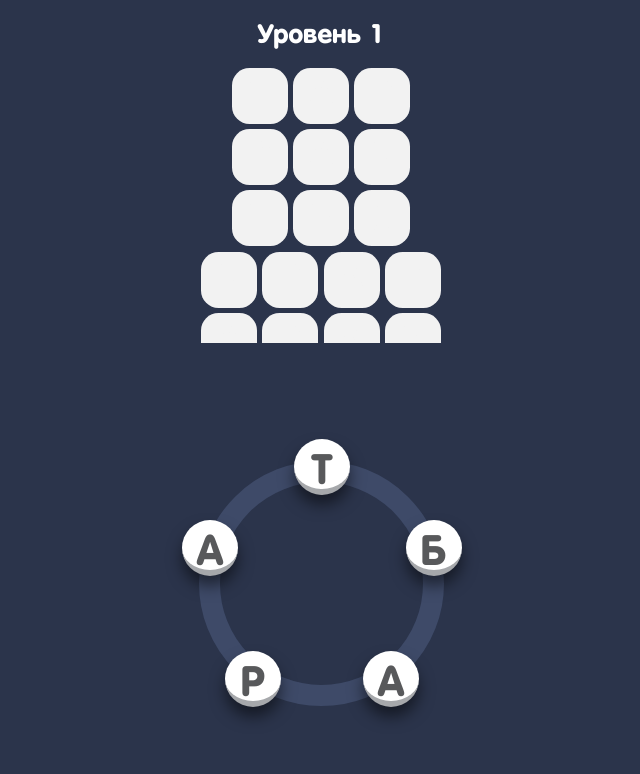
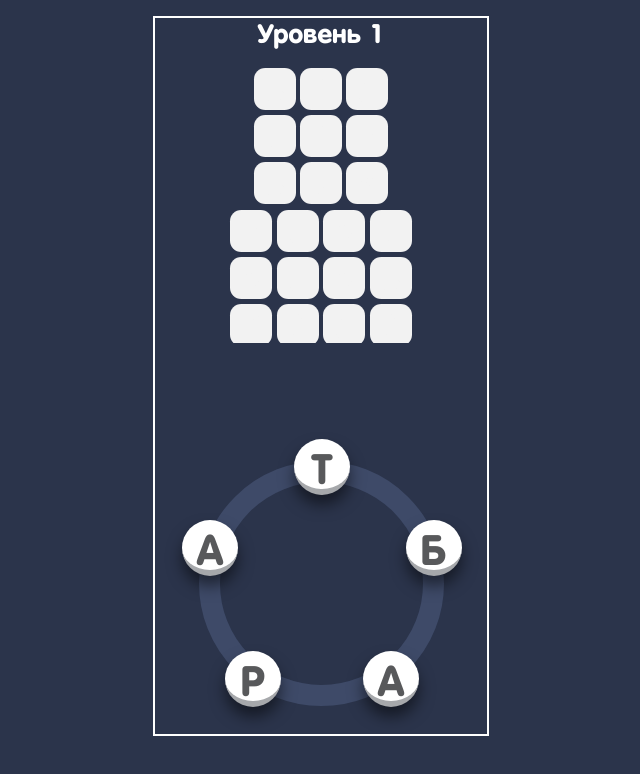
Before and after one commit to TatShen/testTaskOMG, a React (Vite) app: page / in a window 1280 px wide. Shown: the top 774 px of the page, without its empty margins (319-959 px from the left). Built offline with nearby package versions, Linux system fonts and the light colour scheme.

Commit message:
-change work of canvas

```diff
--- a/src/App.jsx
+++ b/src/App.jsx
@@ -4,7 +4,6 @@ import { Modal } from "./Components/Modal/Modal";
 import { useStore } from "zustand";
 import LevelsStore from "./Store/LevelsStore";
 import EnterStore from "./Store/EnterStore";
-import Canvas from "./Components/Lines/Canvas";
 import { WinScreen } from "./Components/WinScreen/WinScreen";
 import { PlayScreen } from "./Components/PlayScreen/PlayScreen";
 
@@ -48,7 +47,6 @@ function App() {
       {isOpenInOtherTab && <Modal />}
       <div className={styles.mainContainer} id="mainContainer">
         {isWin ? <WinScreen /> : <PlayScreen />}
-        <Canvas className={styles.canvas} />
       </div>
     </>
   );
--- a/src/App.module.scss
+++ b/src/App.module.scss
@@ -24,17 +24,3 @@
   -moz-user-select: none;
   -ms-user-select: none;
 }
-
-
-
-
-
-.canvas{
-  position: absolute;
-  top: 0;
-  left: 0;
-  width: 100%;
-  height: 100%;
-  pointer-events: none;
-  z-index: 5;
-}
--- a/src/Components/LettersBlock/LettersBlock.module.scss
+++ b/src/Components/LettersBlock/LettersBlock.module.scss
@@ -14,7 +14,6 @@
   height:17.5rem;
   border: 1.5rem solid #3e4a68;
   border-radius: 50%;
-  z-index: 2;
   display: flex;
   justify-content: center;
   align-items: center;
@@ -57,15 +56,6 @@
 
 
 
-.lines {
-  position: absolute;
-  top: 0;
-  left: 0;
-  width: 100%;
-  height: 100%;
-  z-index: 3;
-  pointer-events: none;
-}
 
 @media screen and (max-width: 612px) {
   .container{
--- a/src/Components/Lines/Canvas.jsx
+++ b/src/Components/Lines/Canvas.jsx
@@ -1,20 +1,23 @@
-import { useRef, useEffect, useState} from 'react';
+import { useRef, useEffect, useState } from "react";
 import PropTypes from "prop-types";
-import { useStore } from 'zustand';
-import EnterStore from '../../Store/EnterStore';
+import { getCoordinates } from "../../utils/getCoordinates";
+import { checkElementUnderCursor } from "../../utils/checkElementUnderCursor";
 
-const Canvas = ({ className }) => {
+const Canvas = ({ className}) => {
   const canvasRef = useRef(null);
-    const {positions} = useStore(EnterStore)
+  const [drawing, setDrawing] = useState(false);
+  const [lines, setLines] = useState([]);
+  const [startPoint, setStartPoint] = useState({ x: 0, y: 0 });
+  const [endPoint, setEndPoint] = useState({ x: 0, y: 0 });
   const [canvasSize, setCanvasSize] = useState({ width: 0, height: 0 });
   useEffect(() => {
     const canvas = canvasRef.current;
-        const ctx = canvas.getContext('2d');
+    const ctx = canvas.getContext("2d");
     const updateCanvasSize = () => {
       const { width, height } = canvas.getBoundingClientRect();
       setCanvasSize({ width, height });
     };
-          window.addEventListener('resize', updateCanvasSize);
+    window.addEventListener("resize", updateCanvasSize);
     updateCanvasSize();
 
     ctx.clearRect(0, 0, canvas.width, canvas.height);
@@ -23,23 +26,88 @@ const Canvas = ({ className }) => {
     ctx.lineWidth = 15;
     ctx.lineCap = "round";
     ctx.lineJoin = "round";
+  }, []);
 
-        if (positions.length > 1) {
+  const handleStart = (e) => {
+    const letterCoordinates = checkElementUnderCursor(e, canvasRef);
+    if (letterCoordinates) {
+      setStartPoint(letterCoordinates);
+      setEndPoint(letterCoordinates);
+      setDrawing(true);
+    }
+  };
+
+  const handleMove = (e) => {
+    if (drawing) {
+      const coordinates = getCoordinates(e, canvasRef);
+      const letterCoordinates = checkElementUnderCursor(e, canvasRef);
+      if (letterCoordinates) {
+        setLines([...lines, { startPoint, endPoint: letterCoordinates }]);
+        setStartPoint(letterCoordinates);
+        setEndPoint(letterCoordinates);
+      } else {
+        setEndPoint(coordinates);
+      }
+      draw();
+    }
+  };
+
+  const handleEnd = () => {
+    if (drawing) {
+      setLines([...lines, { startPoint, endPoint }]);
+      setDrawing(false);
+    }
+  };
+
+  const draw = () => {
+    const canvas = canvasRef.current;
+    const ctx = canvas.getContext("2d");
+    ctx.clearRect(0, 0, canvas.width, canvas.height);
+
+    ctx.strokeStyle = "#638ec4";
+    ctx.lineWidth = 15;
+    ctx.lineCap = "round";
+    ctx.lineJoin = "round";
+
+    lines.forEach((line) => {
       ctx.beginPath();
-          ctx.moveTo(positions[0].x, positions[0].y);
-          for (let i = 1; i < positions.length; i++) {
-            ctx.lineTo(positions[i].x, positions[i].y);
-          }
+      ctx.moveTo(line.startPoint.x, line.startPoint.y);
+      ctx.lineTo(line.endPoint.x, line.endPoint.y);
+      ctx.stroke();
+    });
+
+    if (startPoint && endPoint) {
+      ctx.beginPath();
+      ctx.moveTo(startPoint.x, startPoint.y);
+      ctx.lineTo(endPoint.x, endPoint.y);
       ctx.stroke();
     }
-      }, [positions]);
+  };
 
 
-    return <canvas ref={canvasRef} className={className} width={canvasSize.width} height={canvasSize.height} style={{ width: '100%', height: '100%' }}/>;
+  return (
+    <canvas
+      onMouseDown={(e) => handleStart(e)}
+      onTouchStart={(e) => handleStart(e)}
+      onMouseMove={(e) => handleMove(e)}
+      onTouchMove={(e) => handleMove(e)}
+      onMouseUp={handleEnd}
+      onTouchEnd={handleEnd}
+      onMouseLeave={handleEnd}
+      onTouchCancel={handleEnd}
+      ref={canvasRef}
+      className={className}
+      width={canvasSize.width}
+      height={canvasSize.height}
+      style={{ width: "100%", height: "100%" }}
+      id="canvas"
+    />
+  );
 };
 
 export default Canvas;
 
 Canvas.propTypes = {
   className: PropTypes.string,
+  isDraw: PropTypes.bool
 };
--- a/src/Components/PlayScreen/PlayScreen.jsx
+++ b/src/Components/PlayScreen/PlayScreen.jsx
@@ -1,16 +1,28 @@
-import { useStore } from "zustand"
-import LevelsStore from "../../Store/LevelsStore"
-import { WordsBlock } from "../WordsBlock/WordsBlock"
-import { Enter } from "../Enter/Enter"
-import { LettersBlock } from "../LettersBlock/LettersBlock"
-import styles from './PlayScreen.module.scss'
+import { useStore } from "zustand";
+import LevelsStore from "../../Store/LevelsStore";
+import { WordsBlock } from "../WordsBlock/WordsBlock";
+import { Enter } from "../Enter/Enter";
+import { LettersBlock } from "../LettersBlock/LettersBlock";
+import Canvas from "../Lines/Canvas";
+import styles from "./PlayScreen.module.scss";
+import { useState } from "react";
 
 export const PlayScreen = () => {
-    const {level} = useStore(LevelsStore)
-    return  <div className={styles.play}>
-    <h1>Уровень {level}</h1>
-    <WordsBlock />
-    <Enter />
-    <LettersBlock />
-  </div>
-}
+  const [isDrawing, setIsDrawing] = useState(false);
+  const { level } = useStore(LevelsStore);
+  return (
+    <div
+      className={styles.play}
+      onMouseDown={() => setIsDrawing(true)}
+      onTouchStart={() => setIsDrawing(true)}
+      onMouseUp={() => setIsDrawing(false)}
+      onTouchEnd={() => setIsDrawing(false)}
+    >
+      <h1>Уровень {level}</h1>
+      <WordsBlock />
+      <Enter />
+      <Canvas className={styles.canvas} isDraw={isDrawing} />
+      <LettersBlock />
+    </div>
+  );
+};
--- a/src/Components/PlayScreen/PlayScreen.module.scss
+++ b/src/Components/PlayScreen/PlayScreen.module.scss
@@ -7,3 +7,13 @@
     align-items: center;
     gap: 1.5rem;
   }
+
+.canvas {
+  position: absolute;
+  top: 0;
+  left: 0;
+  width: 100%;
+  height: 100%;
+  z-index: 4;
+  border: 2px solid white;
+}
--- a/src/Components/WordsBlock/WordsBlock.jsx
+++ b/src/Components/WordsBlock/WordsBlock.jsx
@@ -11,6 +11,7 @@ export const WordsBlock = () => {
   const { usersWords } = useStore(EnterStore);
   const wordsBlockRef = useRef(null);
   const [shouldScrollToFirstWord, setShouldScrollToFirstWord] = useState(false);
+  const [usersScroll, setUsersScroll] = useState(false)
   const wordsBlockElement = wordsBlockRef.current;
 
   useEffect(() => {
@@ -29,13 +30,14 @@ export const WordsBlock = () => {
     wordElements.forEach((element) => {
       observer.observe(element);
     });
+    setUsersScroll(false)
     return () => {
       observer.disconnect();
     };
-  }, [words, usersWords, wordsBlockElement]);
+  }, [words, usersWords, wordsBlockElement, shouldScrollToFirstWord]);
 
   useEffect(() => {
-    if (shouldScrollToFirstWord && wordsBlockElement ) {
+    if (shouldScrollToFirstWord && wordsBlockElement && !usersScroll ) {
       const firstWordElement = wordsBlockElement.querySelector(
         `.${styles.word}`
       );
@@ -46,12 +48,18 @@ export const WordsBlock = () => {
         });
       }
     }
-  }, [shouldScrollToFirstWord, wordsBlockElement]);
+  }, [shouldScrollToFirstWord, usersScroll, wordsBlockElement]);
+
+  const handleScroll = () => {
+    setUsersScroll(true)
+    setTimeout(() => setShouldScrollToFirstWord(true), 1500)
+  }
 
   return (
     <div
       className={styles.wordsBlock}
       ref={wordsBlockRef}
+      onScroll={ handleScroll}
     >
       {words.map((word, index) => (
         <div
--- a/src/Components/WordsBlock/WordsBlock.module.scss
+++ b/src/Components/WordsBlock/WordsBlock.module.scss
@@ -1,4 +1,5 @@
 .wordsBlock {
+  position: relative;
   display: flex;
   flex-direction: column;
   justify-content: flex-start;
@@ -8,6 +9,7 @@
   height: 45%;
   margin: 0 auto;
   overflow-y: auto;
+  z-index: 5;
 }
 
 .wordsBlock::-webkit-scrollbar {
@@ -17,18 +19,18 @@
 .word,
 .rightWord {
   display: flex;
-  gap: 0.375rem;
+  gap: 0.32rem;
 }
 
 
 .emptyLetter, .rightLetter {
-  width: 4rem;
-  height: 4rem;
-  border-radius: 1.25rem;
+  width: 3rem;
+  height: 3rem;
+  border-radius: 0.8rem;
   background-color: #f2f2f2;
   color: #f2f2f2;
   font-weight: 700;
-  font-size: 2.62rem;
+  font-size: 2.2rem;
   text-align: center;
   text-transform: capitalize;
   padding-top: 0.2rem;
--- /dev/null
+++ b/src/utils/checkElementUnderCursor.js
@@ -0,0 +1,26 @@
+import EnterStore from "../Store/EnterStore";
+
+export const checkElementUnderCursor = (e, ref) => {
+  const { positions, setPositions } = EnterStore.getState();
+  const canvas = ref.current;
+  const x = e.touches ? e.touches[0].clientX : e.clientX;
+  const y = e.touches ? e.touches[0].clientY : e.clientY;
+  canvas.style.visibility = "hidden";
+  const element = document.elementFromPoint(x, y);
+  canvas.style.visibility = "visible";
+  if (element.tagName === "SPAN" && element.parentElement.id === "center") {
+    const container = document.getElementById("canvas");
+    const blockRect = container.getBoundingClientRect();
+    const spanRect = element.getBoundingClientRect();
+    const spanX = spanRect.left - blockRect.left + spanRect.width / 2;
+    const spanY = spanRect.top - blockRect.top + spanRect.height / 2;
+    element.style.border = "2px solid red";
+    if (!positions?.find((item) => item.x === spanX && item.y === spanY)) {
+      setPositions({ x: spanX, y: spanY });
+      return { x: spanX, y: spanY };
+    }
+
+  }
+
+  return null;
+};
--- /dev/null
+++ b/src/utils/getCoordinates.js
@@ -0,0 +1,14 @@
+export const getCoordinates = (e, ref) => {
+    if (e.touches) {
+      const rect = ref.current.getBoundingClientRect();
+      return {
+        x: e.touches[0].clientX - rect.left,
+        y: e.touches[0].clientY - rect.top,
+      };
+    } else {
+      return {
+        x: e.nativeEvent.offsetX,
+        y: e.nativeEvent.offsetY,
+      };
+    }
+  };
```
Also changed, not shown: src/Components/LettersBlock/LettersBlock.jsx (+3 -58 lines). Lines whose indentation alone changed are shown as unchanged.
